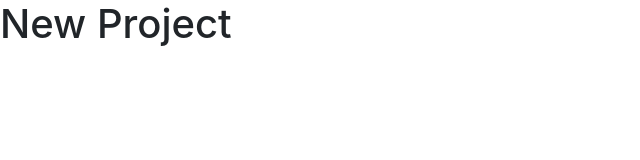
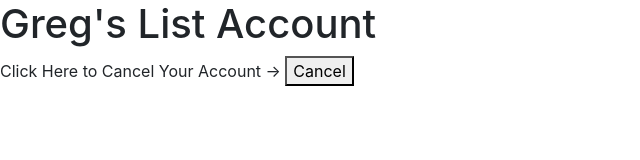
Before and after one commit to devcybiko/NewProject, a plain HTML site: page index.html in a window 1280 px wide. Shown: the whole page, without its empty margins (0-640 px from the left). Drawn offline with nearby package versions, Linux system fonts and the light colour scheme; files whose address does not match are found by name.

Commit message:
automatic commit

```diff
--- a/index.html
+++ b/index.html
@@ -12,8 +12,11 @@
         <link rel="stylesheet" type="text/css" href="assets/css/style.css" />
     </head>
     <body>
-        <h1>New Project</h1>
+        <h1>Greg's List Account</h1>
         <div id="main"></div>
+
+Click Here to Cancel Your Account -> <button onclick=confirm('Cancel?')>Cancel</button>
+
 
         <script src="https://code.jquery.com/jquery.js"></script>
         <script
```
